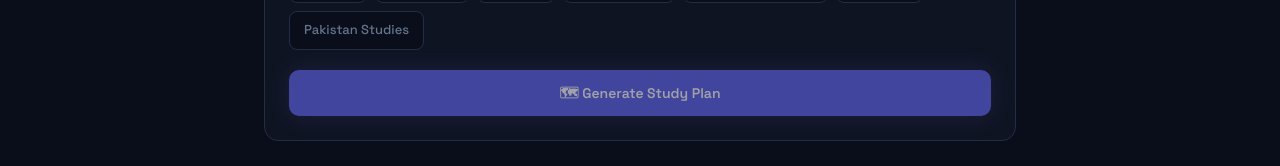
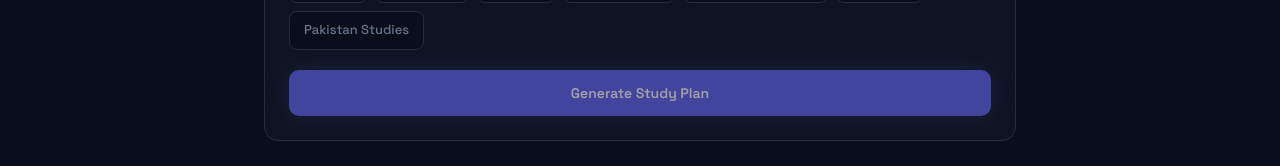
Before and after one commit to FarihaKarim12/exlr-ai, a Next.js app: page /study-plan in a window 1280 px wide. Shown: the part 492-658 px from the top of the page. Built offline with nearby package versions, Linux system fonts and the light colour scheme.

Commit message:
Update page.tsx

```diff
--- a/app/study-plan/page.tsx
+++ b/app/study-plan/page.tsx
@@ -167,7 +167,7 @@ export default function StudyPlanPage() {
             opacity: loading || !grade || selectedSubjects.length === 0 ? 0.6 : 1,
             fontFamily: 'inherit',
           }}>
-            {loading ? 'Generating your plan...' : '🗺 Generate Study Plan'}
+            {loading ? 'Generating your plan...' : 'Generate Study Plan'}
           </button>
         </div>
 
```
